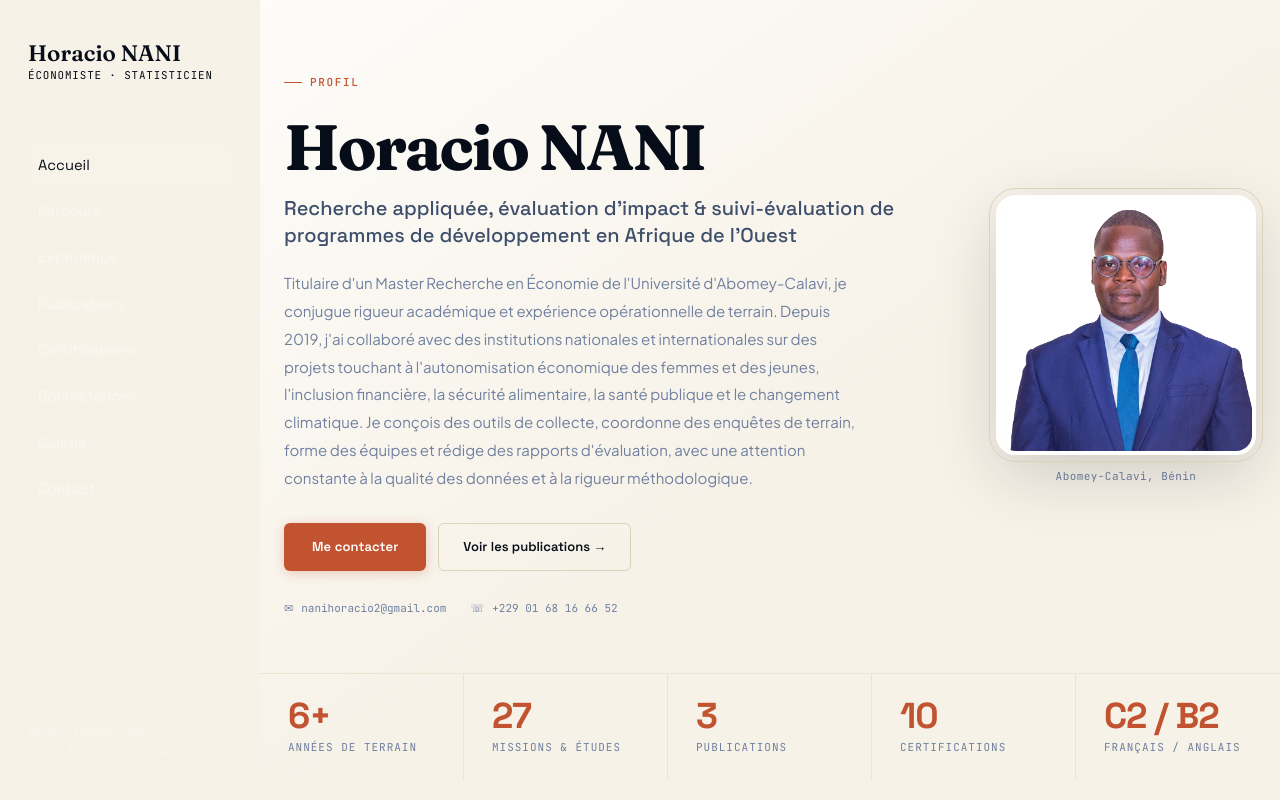
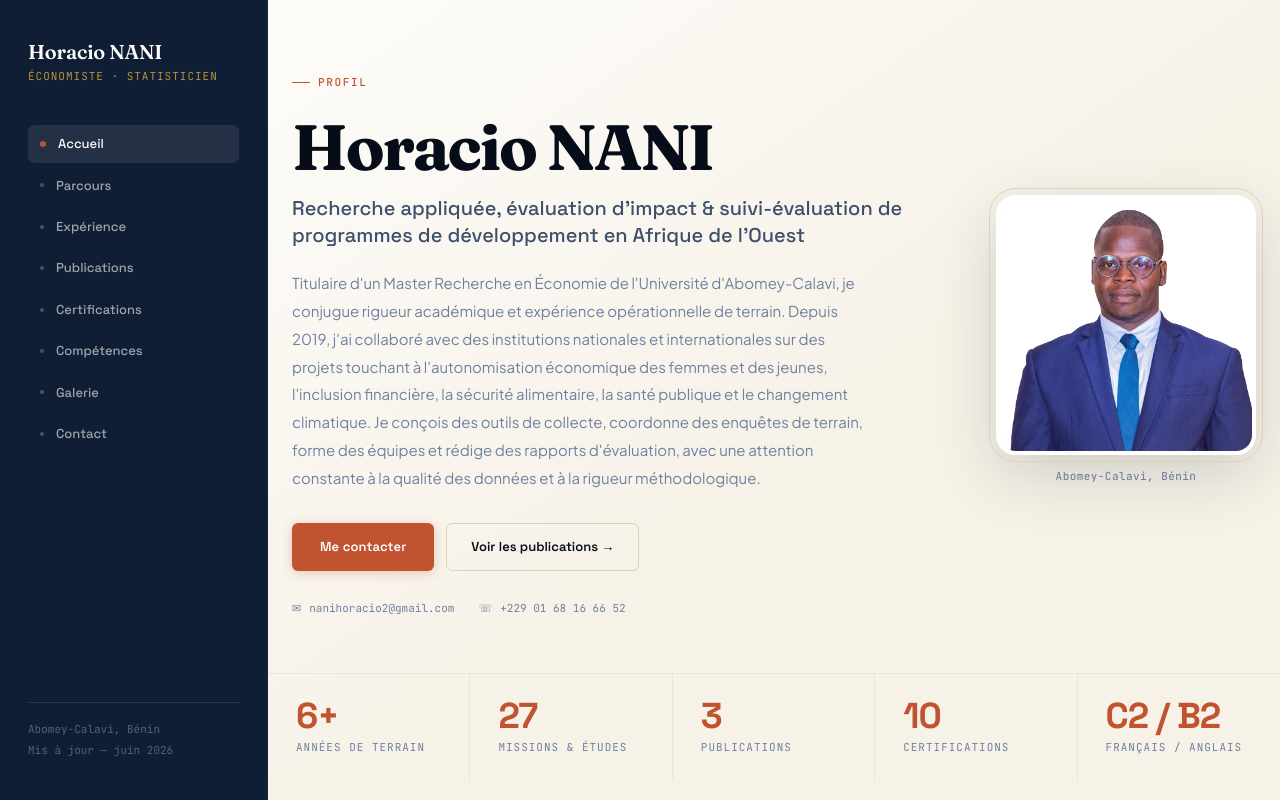
Before and after one commit to hospicehora/HoracioNani, a Next.js app: page / in a window 1280 px wide. Shown: the top 800 px of the page. Built offline with nearby package versions, Linux system fonts and the light colour scheme.

Commit message:
Nav: sidebar premium avec indicateurs actifs

```diff
--- a/components/Nav.module.css
+++ b/components/Nav.module.css
@@ -1,112 +1,161 @@
+/* ---- Sidebar shell ---- */
 .sidebar {
-  width: 260px;
+  width: var(--nav-w);
   flex-shrink: 0;
-  background: var(--ink);
-  color: var(--white);
-  padding: 40px 28px;
+  background: var(--bg-dark);
+  color: var(--text-inv);
+  padding: var(--sp-10) var(--sp-7);
   position: sticky;
   top: 0;
   height: 100vh;
   display: flex;
   flex-direction: column;
   justify-content: space-between;
+  border-right: 1px solid rgba(255,255,255,0.04);
 }
 
-.top {
-  display: flex;
-  justify-content: space-between;
-  align-items: center;
-}
+/* ---- Brand ---- */
+.top { display: flex; justify-content: space-between; align-items: flex-start; }
 
 .brand {
   font-family: var(--font-display);
-  font-size: 1.4rem;
+  font-size: var(--text-lg);
   font-weight: 600;
-  line-height: 1.2;
+  line-height: var(--leading-tight);
+  letter-spacing: -0.01em;
+  color: var(--text-inv);
 }
 
 .brandSub {
   font-family: var(--font-mono);
-  font-size: 0.68rem;
-  letter-spacing: 0.08em;
+  font-size: var(--text-xs);
+  letter-spacing: var(--tracking-wider);
   text-transform: uppercase;
-  color: var(--gold);
-  margin-bottom: 30px;
+  color: var(--accent-2);
+  margin-top: var(--sp-1);
+  margin-bottom: var(--sp-8);
 }
 
+/* ---- Nav list ---- */
 .list {
   list-style: none;
-  margin-top: 30px;
-}
-
-.list li {
-  margin-bottom: 6px;
+  display: flex;
+  flex-direction: column;
+  gap: var(--sp-1);
+  margin-top: var(--sp-2);
 }
 
 .list a {
-  display: block;
+  display: flex;
+  align-items: center;
+  gap: var(--sp-3);
+  color: var(--text-inv-2);
   font-family: var(--font-accent);
-  color: rgba(252, 250, 244, 0.75);
-  font-size: 0.92rem;
-  padding: 8px 10px;
-  border-radius: 3px;
-  transition: background 0.15s, color 0.15s;
+  font-size: var(--text-sm);
+  font-weight: 500;
+  padding: var(--sp-2) var(--sp-3);
+  border-radius: var(--r-md);
+  text-decoration: none;
+  transition:
+    color var(--base) var(--ease-out),
+    background var(--base) var(--ease-out);
+  position: relative;
+}
+
+.list a::before {
+  content: "";
+  display: inline-block;
+  width: 4px;
+  height: 4px;
+  border-radius: 50%;
+  background: currentColor;
+  opacity: 0.4;
+  flex-shrink: 0;
+  transition: opacity var(--base) var(--ease-out),
+              width var(--base) var(--ease-out);
+}
+
+.list a:hover {
+  color: var(--text-inv);
+  background: rgba(255,255,255,0.06);
   text-decoration: none;
 }
 
-.list a:hover,
 .list a.active {
-  background: rgba(252, 250, 244, 0.08);
-  color: var(--white);
+  color: var(--text-inv);
+  background: rgba(255,255,255,0.08);
 }
 
+.list a.active::before {
+  background: var(--accent);
+  opacity: 1;
+  width: 6px;
+  height: 6px;
+}
+
+/* ---- Footer ---- */
 .foot {
   font-family: var(--font-mono);
-  font-size: 0.68rem;
-  color: rgba(252, 250, 244, 0.45);
-  border-top: 1px solid rgba(252, 250, 244, 0.15);
-  padding-top: 16px;
+  font-size: var(--text-xs);
+  color: rgba(253, 252, 249, 0.30);
+  line-height: var(--leading-loose);
+  border-top: 1px solid var(--border-dark);
+  padding-top: var(--sp-4);
 }
 
-.toggle {
-  display: none;
-}
+/* ---- Toggle (mobile) ---- */
+.toggle { display: none; }
 
-@media (max-width: 900px) {
+/* ============================================================
+   RESPONSIVE
+   ============================================================ */
+@media (max-width: 960px) {
   .sidebar {
     position: relative;
     height: auto;
     width: 100%;
+    padding: var(--sp-5) var(--sp-6);
     flex-direction: row;
-    padding: 18px 22px;
+    align-items: center;
+    border-right: none;
+    border-bottom: 1px solid rgba(255,255,255,0.06);
   }
+
+  .top { width: 100%; justify-content: space-between; }
+
+  .brandSub { display: none; }
+
   .list {
     display: none;
-    margin-top: 14px;
-  }
-  .sidebar.open .list {
-    display: flex;
     flex-direction: column;
     position: absolute;
     top: 100%;
     left: 0;
     right: 0;
-    background: var(--ink);
-    padding: 14px 22px 22px;
-    z-index: 20;
+    background: var(--bg-dark-deep);
+    padding: var(--sp-4) var(--sp-6) var(--sp-6);
+    z-index: 50;
+    gap: var(--sp-1);
+    border-bottom: 1px solid var(--border-dark);
   }
+
+  .sidebar.open .list { display: flex; }
+
   .toggle {
     display: block;
-    background: none;
-    border: 1px solid rgba(252, 250, 244, 0.4);
-    color: var(--white);
-    padding: 6px 12px;
-    border-radius: 3px;
+    background: rgba(255,255,255,0.06);
+    border: 1px solid var(--border-dark);
+    color: var(--text-inv);
+    padding: var(--sp-2) var(--sp-4);
+    border-radius: var(--r-md);
     cursor: pointer;
     font-family: var(--font-mono);
-    font-size: 0.75rem;
+    font-size: var(--text-xs);
+    letter-spacing: var(--tracking-wide);
+    text-transform: uppercase;
+    transition: background var(--fast) var(--ease-out);
   }
-  .foot {
-    display: none;
-  }
+
+  .toggle:hover { background: rgba(255,255,255,0.10); }
+  .foot { display: none; }
 }
```
